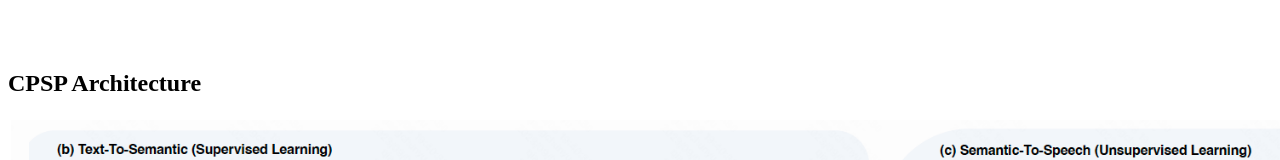
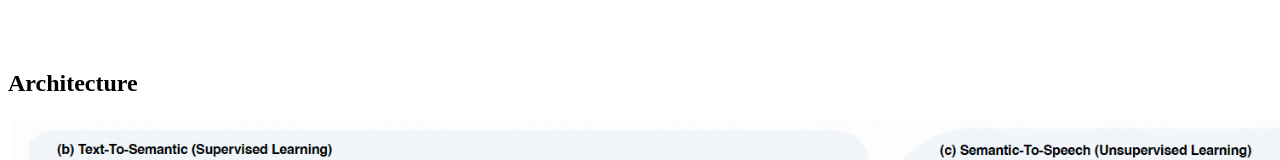
Before and after one commit to QiangChunyu/Diff-Speech, a plain HTML site: page index.html in a window 1280 px wide. Shown: the part 202-362 px from the top of the page. Drawn offline with Linux system fonts and the light colour scheme.

Commit message:
Update index.html

```diff
--- a/index.html
+++ b/index.html
@@ -58,7 +58,7 @@
 <p><br /></p>
 
 
-<h2 id="model-architecture">CPSP Architecture</h2>
+<h2 id="model-architecture">Architecture</h2>
 <table border="0" align="center">
   <tbody>
     <tr>
```
